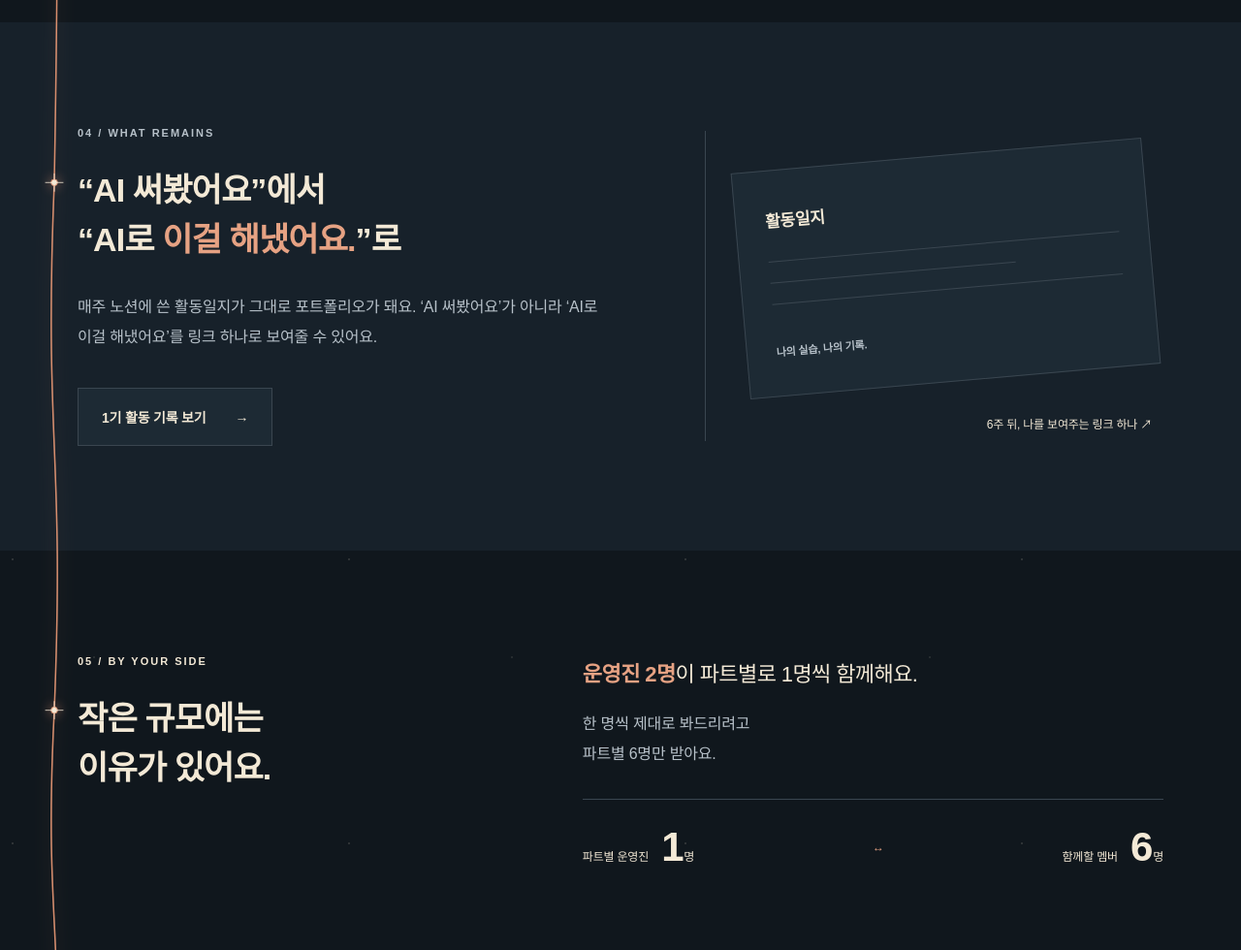
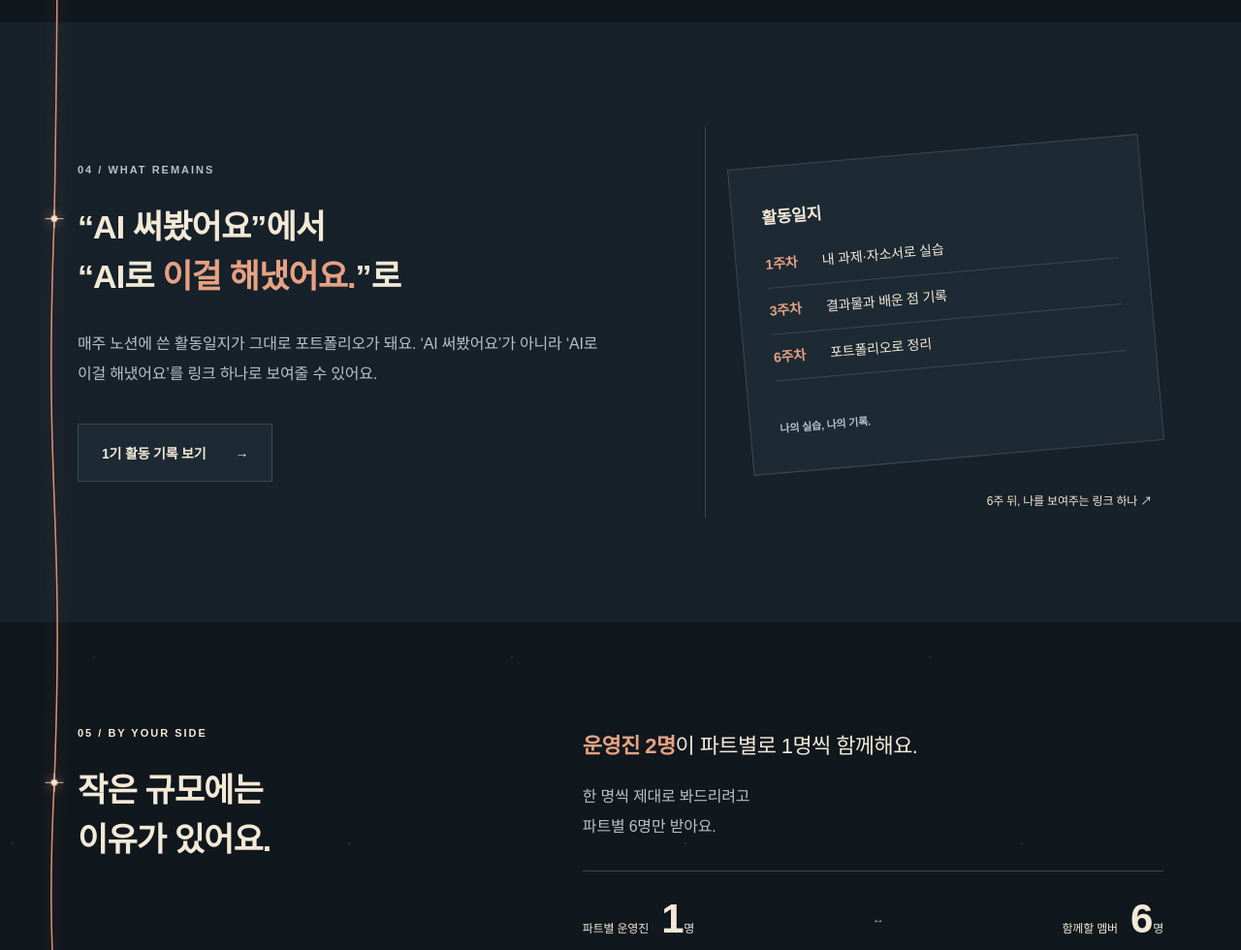
Before and after one commit to nhkoo1004/ariadne-study, a plain HTML site: page index.html in a window 1280 px wide. Shown: the part 5320-6300 px from the top of the page at 97% size. Drawn offline with Linux system fonts and the light colour scheme; a web font is replaced by a local one.

Commit message:
Add files via upload

```diff
--- a/index.html
+++ b/index.html
@@ -9,7 +9,7 @@
 <section class="wrap section connected" id="parts"><div class="section-heading"><div><p class="section-index">02 / TWO PATHS</p><h2>나의 미로에 맞는,<br>나의 출발점.</h2></div><p>각자의 고민에서 시작해<br>직접 써보며 배워요.</p></div><div class="part-grid"><article class="part student"><div class="part-top"><span>PATH A / 대학생 파트</span><b>6명</b></div><h3>과제와 시험의 미로</h3><svg viewBox="0 0 380 85" aria-hidden="true"><path d="M0 65L65 20L140 65L220 20L300 45L380 15"/><circle cx="300" cy="45" r="4"/></svg><ul><li>내 수업으로 AI 과외 받기</li><li>시험 요약 노트·예상 문제 만들기</li><li>리포트와 팀플 자료 준비</li><li>시험·과제용 나만의 공부 툴 만들기</li></ul></article><article class="part career"><div class="part-top"><span>PATH B / 취준생 파트</span><b>6명</b></div><h3>취업의 미로</h3><svg viewBox="0 0 380 85" aria-hidden="true"><path d="M0 45L70 65L150 20L230 65L310 20L380 40"/><circle cx="310" cy="20" r="4"/></svg><ul><li>AI 면접 툴 만들고 맛보기</li><li>채용공고로 직무 분석</li><li>내 경험을 자소서로 다듬기</li><li>모의 면접 녹화와 피드백</li></ul></article></div><div class="shared"><span class="knot">✳</span><p>두 파트 모두 <strong>‘AI 어디까지 써도 될까?’</strong>부터 시작해요.<br>안전하고 떳떳하게 쓰는 기준부터 잡고 가요.</p></div></section>
 <section class="wrap section connected" id="how"><div class="section-heading"><div><p class="section-index">03 / EVERY WEEK</p><h2>직접 해보고,<br>함께 이야기하는 시간.</h2></div><p>배우기만 하는 게 아니라,<br>같은 고민을 가진 사람들과 매주 이야기를 나눠요.</p></div><div class="weekly"><div><span>01 · HANDS-ON</span><h3><b>60</b>분 실습</h3></div><span class="flow-arrow">→</span><div><span>02 · TOGETHER</span><h3><b>20</b>분 커뮤니티 시간</h3></div></div><p class="schedule-note">주 1회 평일 저녁 · 회당 90분 <span>세부 시간 배분은 추후 안내</span></p></section>
 <section class="wrap section reviews" id="reviews" aria-labelledby="reviews-title"><p class="section-index">1기 후기 · VOICES</p><h2 id="reviews-title">1기 참가자들이 직접 남긴 후기</h2><p class="body-copy">1기 참가자가 직접 쓴 후기예요. 이름은 밝히지 않고 파트만 표기했어요.</p><div class="review-grid" id="review-grid"></div></section>
-<section class="record" id="records"><div class="wrap section record-grid"><div><p class="section-index">04 / WHAT REMAINS</p><h2>“AI 써봤어요”에서<br>“AI로 <em>이걸 해냈어요.</em>”로</h2><p class="body-copy">매주 노션에 쓴 활동일지가 그대로 포트폴리오가 돼요. ‘AI 써봤어요’가 아니라 ‘AI로 이걸 해냈어요’를 링크 하나로 보여줄 수 있어요.</p><a class="button light" data-notion href="activity.html">1기 활동 기록 보기 <span>→</span></a></div><div class="record-art" aria-hidden="true"><div class="record-lines"><span>활동일지</span><i></i><i></i><i></i><span>나의 실습, 나의 기록.</span></div><div class="record-tag">6주 뒤, 나를 보여주는 링크 하나 ↗</div></div></div></section>
+<section class="record" id="records"><div class="wrap section record-grid"><div><p class="section-index">04 / WHAT REMAINS</p><h2>“AI 써봤어요”에서<br>“AI로 <em>이걸 해냈어요.</em>”로</h2><p class="body-copy">매주 노션에 쓴 활동일지가 그대로 포트폴리오가 돼요. ‘AI 써봤어요’가 아니라 ‘AI로 이걸 해냈어요’를 링크 하나로 보여줄 수 있어요.</p><a class="button light" data-notion href="activity.html">1기 활동 기록 보기 <span>→</span></a></div><div class="record-art"><div class="record-lines"><span>활동일지</span><p class="rl-row"><b>1주차</b>내 과제·자소서로 실습</p><p class="rl-row"><b>3주차</b>결과물과 배운 점 기록</p><p class="rl-row"><b>6주차</b>포트폴리오로 정리</p><span>나의 실습, 나의 기록.</span></div><div class="record-tag">6주 뒤, 나를 보여주는 링크 하나 ↗</div></div></div></section>
 <section class="wrap section team connected" id="team"><div><p class="section-index">05 / BY YOUR SIDE</p><h2>작은 규모에는<br>이유가 있어요.</h2></div><div><p class="team-lead"><strong>운영진 2명</strong>이 파트별로 1명씩 함께해요.</p><p class="body-copy">한 명씩 제대로 봐드리려고<br>파트별 6명만 받아요.</p><div class="team-ratio"><span>파트별 운영진 <b>1</b>명</span><span class="accent">↔</span><span>함께할 멤버 <b>6</b>명</span></div></div></section>
 <section class="wrap section field-notes" id="field-notes" aria-labelledby="field-title">
   <p class="section-index">FIELD NOTES</p>
--- a/night.css
+++ b/night.css
@@ -53,3 +53,7 @@ html{color-scheme:dark}body{background-color:var(--paper);background-image:radia
   .thread-art { margin-top: -20px; }
   .thread-art img { aspect-ratio: 4 / 3; object-position: 78% center; }
 }
+/* 활동일지 카드: 줄 대신 예시 문구 */
+.record-lines .rl-row { margin: 0; padding: 13px 0; border-bottom: 1px solid var(--line); font-size: 14px; line-height: 1.5; color: var(--ink); display: grid; grid-template-columns: 3.6em minmax(0, 1fr); column-gap: 8px; }
+.record-lines .rl-row b { color: var(--accent); font-weight: 700; }
+.record-lines span:first-child { margin-bottom: 14px; }
```
